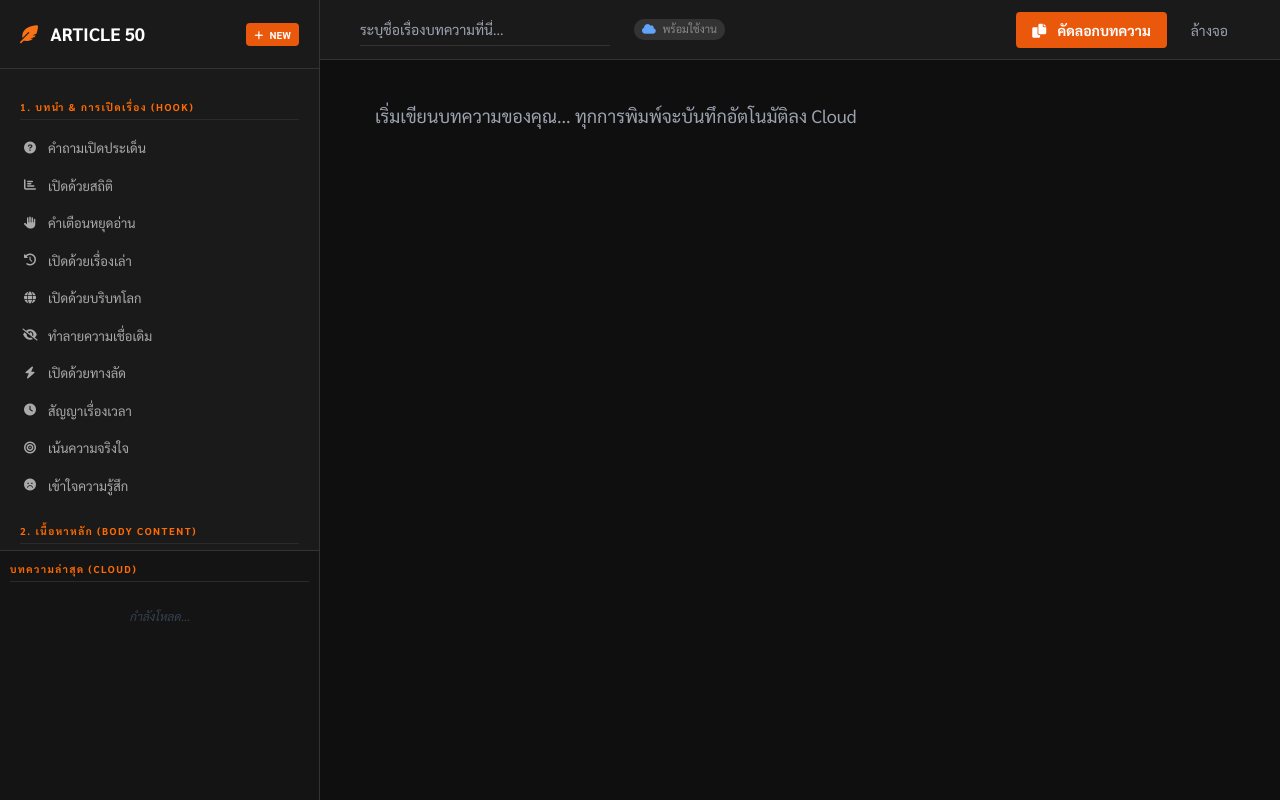
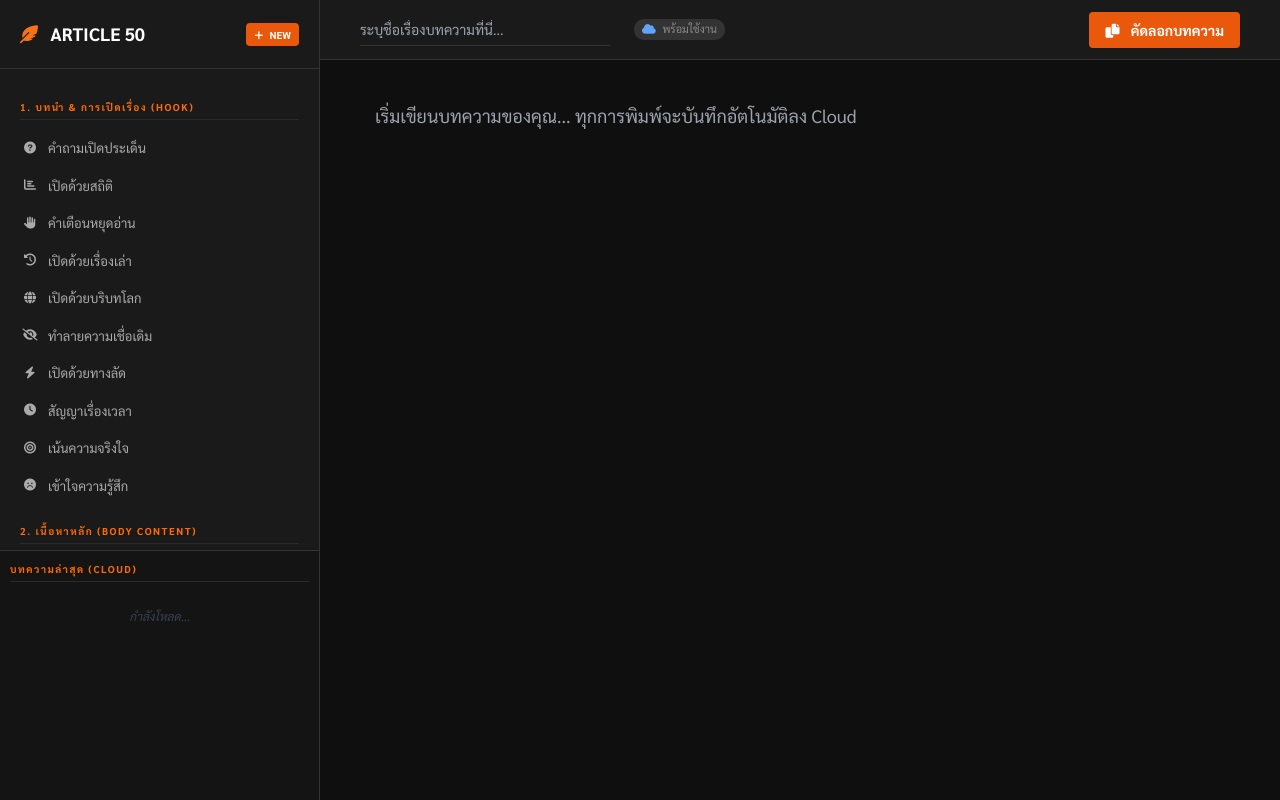
Before and after one commit to kong202514/kong202514.github.io, a plain HTML site: page src/page/page3.html in a window 1280 px wide. Drawn offline with nearby package versions, Linux system fonts and the light colour scheme; no server answers.

Commit message:
Update page3.html

```diff
--- a/src/page/page3.html
+++ b/src/page/page3.html
@@ -245,7 +245,7 @@
             </div>
             <div class="flex items-center space-x-3">
                 <button onclick="copyContent()" class="bg-orange-600 text-white px-4 py-2 rounded text-sm font-bold hover:bg-orange-500"><i class="fas fa-copy mr-2"></i> คัดลอกบทความ</button>
-                <button onclick="clearAll()" class="text-gray-400 hover:text-white px-3 py-2 text-sm">ล้างจอ</button>
+
             </div>
         </nav>
 
```
